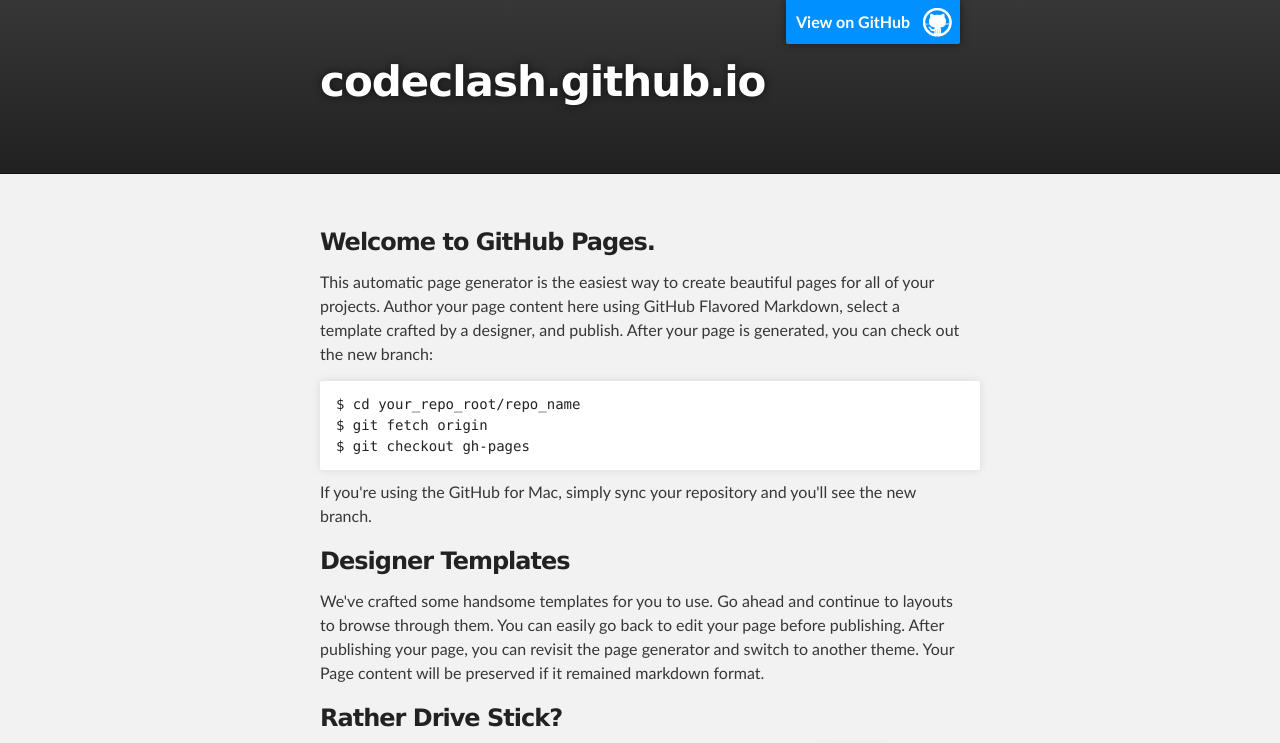
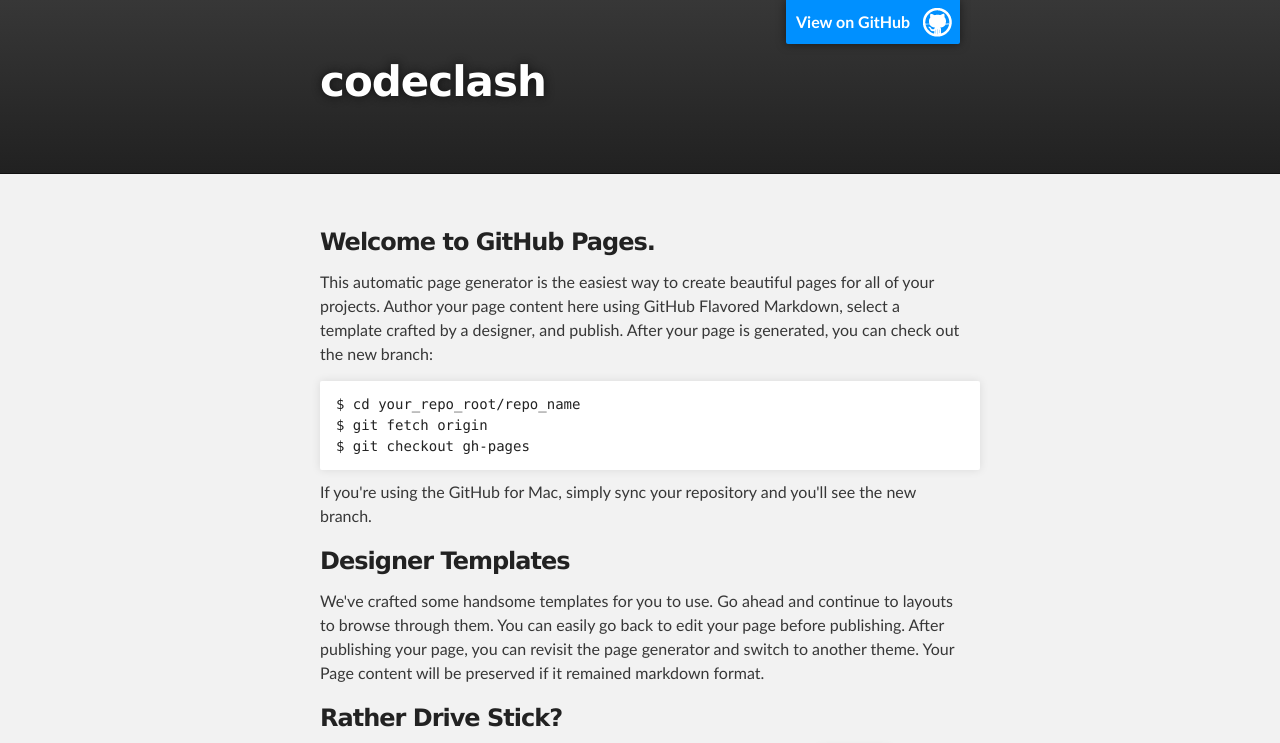
Before and after one commit to codeclash/codeclash.github.io, a plain HTML site: page index.html in a window 1280 px wide. Shown: the top 743 px of the page. Drawn offline with Linux system fonts and the light colour scheme.

Commit message:
Update index.html

```diff
--- a/index.html
+++ b/index.html
@@ -18,7 +18,7 @@
         <header class="inner">
           <a id="forkme_banner" href="https://github.com/codeclash">View on GitHub</a>
 
-          <h1 id="project_title">codeclash.github.io</h1>
+          <h1 id="project_title">codeclash</h1>
           <h2 id="project_tagline"></h2>
 
         </header>
```
